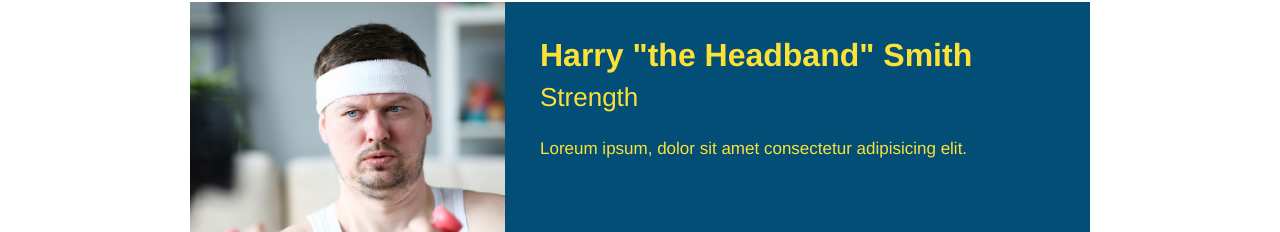
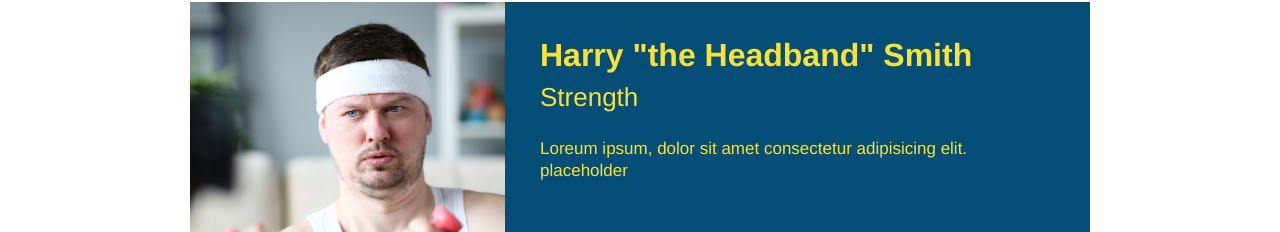
Before and after one commit to lest210/run-buddy, a plain HTML site: page index.html in a window 1280 px wide. Shown: the part 3367-3599 px from the top of the page. Drawn offline with Linux system fonts and the light colour scheme.

Commit message:
meet the trainers

```diff
--- a/index.html
+++ b/index.html
@@ -131,7 +131,7 @@
                     <h3>Harry "the Headband" Smith</h3>
                     <h4>Strength</h4>
                     <p>
-                        Loreum ipsum, dolor sit amet consectetur adipisicing elit.
+                        Loreum ipsum, dolor sit amet consectetur adipisicing elit. placeholder
                     </p>
                 </div>
             </article>
```
